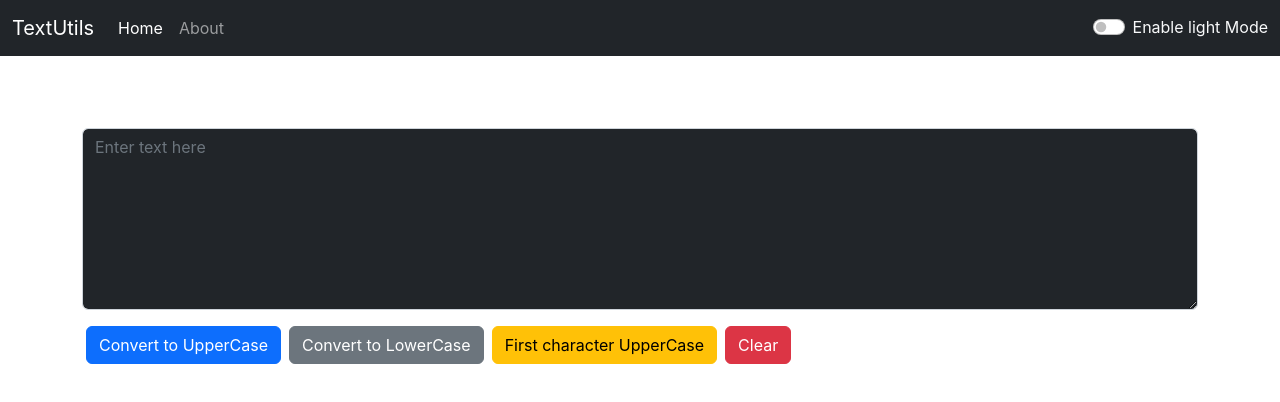
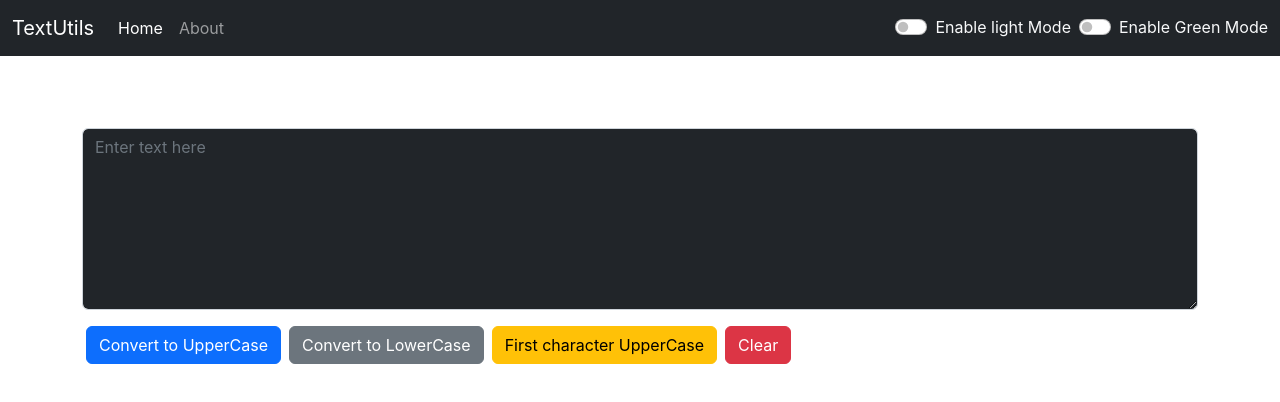
Before and after one commit to Sanchitraghu/TextUtils, a React (Create React App) app: page / in a window 1280 px wide. Shown: the top 402 px of the page. Built offline with nearby package versions, Linux system fonts and the light colour scheme.

Commit message:
green mode enbled

```diff
--- a/src/App.js
+++ b/src/App.js
@@ -7,9 +7,15 @@ import TextArea from "./components/TextArea";
 
 
 function App() {
+
   const [mode,setMode]=useState("light");
 
       const [alert,setAlert] = useState(null);
+
+
+      const [colorOn,setColorOn]= useState(true);
+
+
 
     const showAlert = (messege,type)=>{
           setAlert({
@@ -23,11 +29,22 @@ function App() {
 
     }
 
+    const backgroundColor=(hexcode)=>{
+      if(colorOn){ document.body.style.backgroundColor=hexcode;
+        showAlert("Green Background Enabled","Success");
+      setColorOn(false)
+    }
+    else{
+      document.body.style.backgroundColor=hexcode;
+      showAlert("Green Background disabled","Success");
+      setColorOn(true)
+    }
+
+    }
+
  const toggles = ()=>{
 
-  console.log("sanchit");
-
-      if(mode==="light"){
+   if(mode==="light"){
         setMode("dark");
         document.body.style.backgroundColor="#F2D7D9";
         showAlert("Light mode Enabled","Success");
@@ -40,10 +57,10 @@ function App() {
 
   return (
   <>
-   <Navbar title = "TextUtils"  modes={mode} toggleCheck={toggles} />
+   <Navbar title = "TextUtils"  modes={mode} toggleCheck={toggles} bkclr = {backgroundColor} clrOn={colorOn} />
    <Alert alrt={alert} />
    <div className="container my-3">
-   <TextArea showAlert={showAlert} heading="This is a props" modes={mode} />
+   <TextArea showAlert={showAlert} heading="This is a props" modes={mode} clr={colorOn} />
 
 
    {/* <About /> */}
--- a/src/components/navBar.js
+++ b/src/components/navBar.js
@@ -3,7 +3,17 @@ import PropTypes from 'prop-types';
 
 function Nav(props){
 
+ function handleBk1Change(){
+  if(props.clrOn===true){ props.bkclr("#D9F8C4");}
+  else{
+        if(props.modes==="dark"){
+          props.bkclr("#F2D7D9");
+        }else{
+          props.bkclr("#774360");
+        }
+  }
 
+ }
 
     return (
         <>
@@ -29,9 +39,13 @@ function Nav(props){
             <button className="btn btn-outline-success" type="submit">Search</button>
           </form> */}
 
-          <div className={`form-check form-switch text-${props.modes==="dark"? "dark" : "light"}`}>
+          <div className={`form-check mx-2 form-switch text-${props.modes==="dark"? "dark" : "light"}`}>
   <input className="form-check-input" onChange = {props.toggleCheck} type="checkbox" role="switch" id="flexSwitchCheckChecked" />
   <label className="form-check-label"  htmlFor="flexSwitchCheckChecked">{`Enable ${props.modes} Mode`}</label>
+</div>
+          <div className={`form-check form-switch text-${props.modes==="dark"? "dark" : "light"}`}>
+  <input className="form-check-input" onChange = {handleBk1Change} type="checkbox" role="switch" id="flexSwitchCheckChecked" />
+  <label className="form-check-label"  htmlFor="flexSwitchCheckChecked">{`Enable Green Mode`}</label>
 </div>
         </div>
       </div>
```
